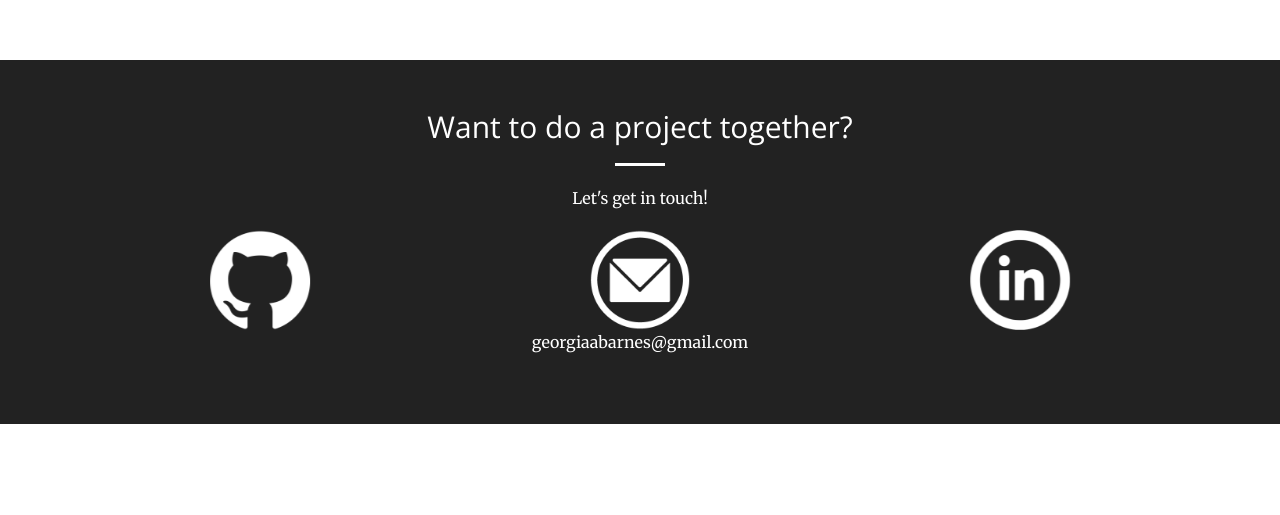
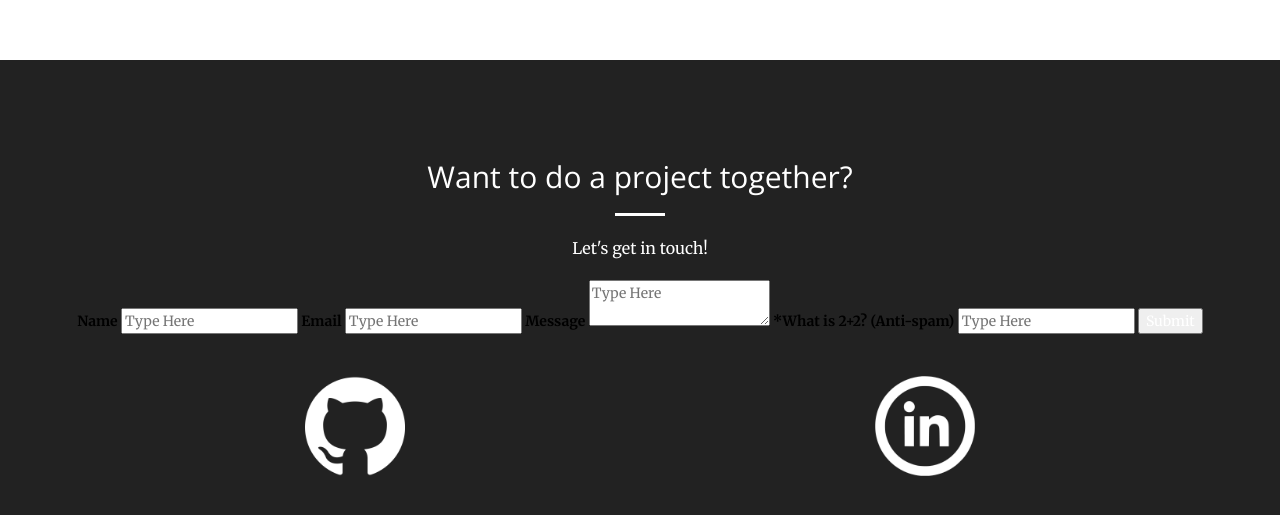
Before and after one commit to barnesgia/portfolio, a plain HTML site: page index(3).html in a window 1280 px wide. Shown: the part 3140-3655 px from the top of the page. Before the commit the page ends 3564 px from the top, so only its background shows below. Drawn offline with nearby package versions, Linux system fonts and the light colour scheme; files whose address does not match are found by name.

Commit message:
added contact page

```diff
--- a/index(3).html
+++ b/index(3).html
@@ -126,7 +126,7 @@
                     <div class="service-box">
                         <img class="custom-icon" src="img/Python.png">
                         <h3>Python</h3>
-                        <p class="text-muted">Scripting. IDLE. Versions 2 & 3.</p>
+                        <p class="text-muted">Scripting. Selenium. Versions 2 & 3.</p>
                     </div>
                 </div>
                 <div class="col-lg-4 col-md-4 text-center">
@@ -165,7 +165,7 @@
                     I'm a self-starter and I love creating things,<br>lets create something together!</p>
                     <br>
                     <br>
-                    <a href="#services" class="page-scroll btn btn-default btn-xl sr-button">More</a>
+                    <a href="#portfolio" class="page-scroll btn btn-default btn-xl sr-button">More</a>
                 </div>
             </div>
         </div>
@@ -234,31 +234,44 @@
 
 
 
-    <aside class="bg-dark" id="info">
+    <section class="bg-dark" id="info">
         <div class="container text-center">
             <div class="call-to-action">
                 <h2>Want to do a project together?</h2>
 				<hr>
 				<p>Let's get in touch!</p>
-				<div class="col-lg-4 text-center">
+
+				<form method="post" action="contact.php">
+
+			    	<label>Name</label>
+			    	<input name="name" placeholder="Type Here">
+
+			    	<label>Email</label>
+			    	<input name="email" type="email" placeholder="Type Here">
+
+			    	<label>Message</label>
+			    	<textarea name="message" placeholder="Type Here"></textarea>
+
+			        <label>*What is 2+2? (Anti-spam)</label>
+					<input name="human" placeholder="Type Here">
+
+			    	<input id="submit" name="submit" type="submit" value="Submit">
+
+				</form>
+				<br><br>
+				<div class="col-lg-6 text-center">
 					<a href="https://github.com/barnesgia" target="_blank">
 						<img src="img/portfolio/githubLogo.png" class="icon" >
 					</a>
 				</div>
-				<div class="col-lg-4 text-center">
-					<a href="https://gmail.com" target="_blank">
-						<img src="img/portfolio/mailIcon.png" class="icon" >
-						<p class="mail">georgiaabarnes@gmail.com</p>
-					</a>
-				</div>
-				<div class="col-lg-4 text-center">
+				<div class="col-lg-6 text-center">
 					<a href="https://www.linkedin.com/in/georgiaabarnes?trk=nav_responsive_tab_profile" target="_blank">
 						<img src="img/portfolio/linkedInLogo.png" class="icon" >
 					</a>
 				</div>
             </div>
         </div>
-    </aside>
+    </section>
 
     <!-- jQuery -->
     <script src="vendor/jquery/jquery.min.js"></script>
```
